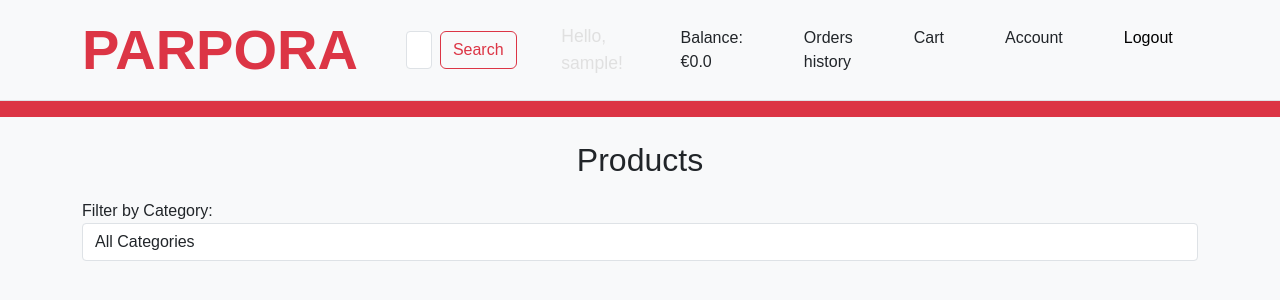
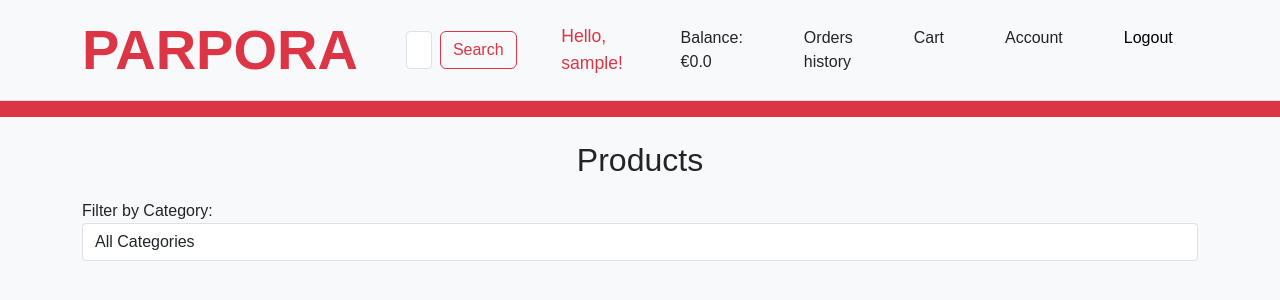
Before and after one commit to kayuserpus/Tarpinis_2, a Flask app: page /user/shop in a window 1280 px wide, with the pointer over the restyled element. Shown: the top 300 px of the page. Run offline with Flask 3, Linux system fonts and the light colour scheme; the visitor is signed in with stand-in values (Sample User, id 1); parts of the project's set-up code (start-up, migrations or seed data) failed here and were passed over.

Commit message:
css update

```diff
--- a/app/static/style.css
+++ b/app/static/style.css
@@ -44,7 +44,7 @@ body {
 }
 
 .navbar-nav .nav-item .nav-link:hover {
-    color: #e0e0e0 !important;
+    color: #dc3545 !important; /* Change hover color to red */
     transform: scale(1.1); /* Slightly enlarge on hover */
 }
 
@@ -59,7 +59,7 @@ body {
 }
 
 .nav-link.text-black:hover {
-    color: #333 !important;
+    color: #dc3545 !important; /* Change hover color to red */
     transform: scale(1.1); /* Slightly enlarge on hover */
 }
 
```
